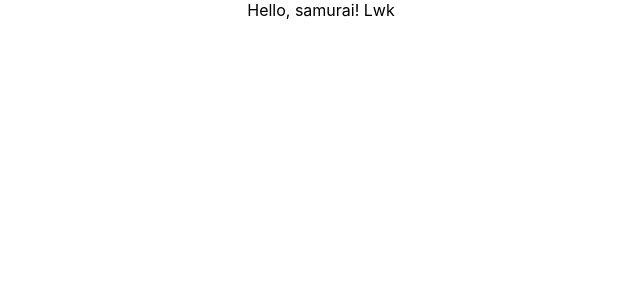
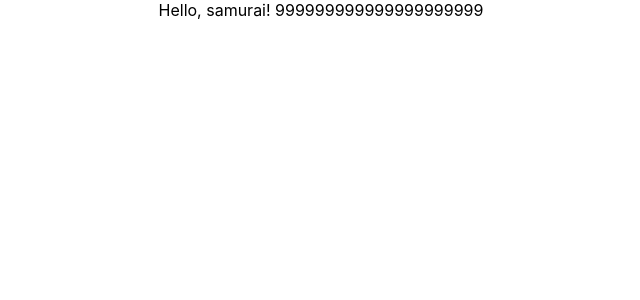
Before and after one commit to adil2321/socseti, a React (Create React App) app: page / in a window 1280 px wide. Shown: the top 300 px of the page, without its empty margins (319-959 px from the left). Built offline with nearby package versions, Linux system fonts and the light colour scheme.

Commit message:
changge hello

```diff
--- a/src/App.tsx
+++ b/src/App.tsx
@@ -1,10 +1,15 @@
 import React from 'react';
 import './App.css';
 
+
 function App() {
+
+
+
+
   return (
     <div className="App">
-     Hello, samurai! Lwk
+     Hello, samurai! 999999999999999999999
     </div>
   );
 }
```
Also changed, not shown: ViktorJS.js (added).
